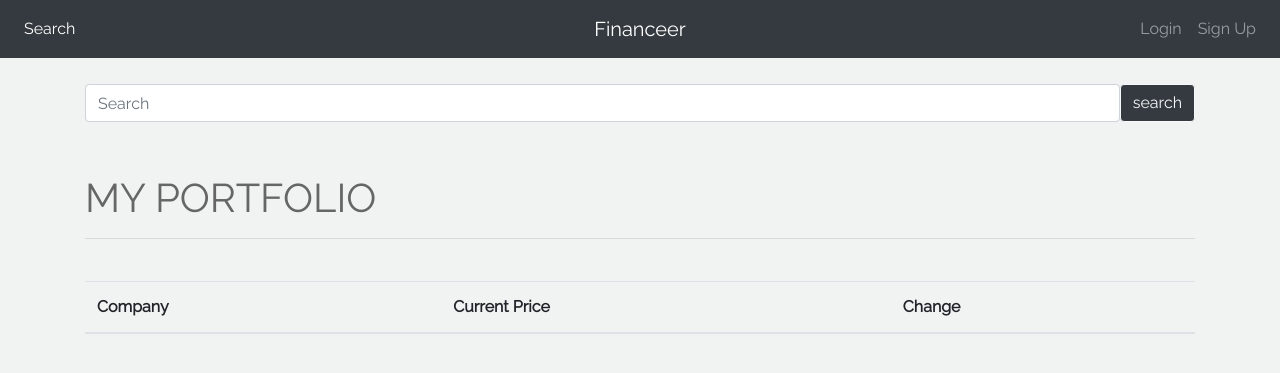
After one commit to Tomd304/Financeer, a Flask app: page /portfolio in a window 1280 px wide. The commit adds this page. Shown: the top 373 px of the page. Run offline with Flask 2, Linux system fonts and the light colour scheme; lists and menus that the app fills with data are empty; some libraries are stand-ins or nearby versions.

Commit message:
Search flask logic improved, portfolio buttons and db added
Flask logic for returning the search results is now simplified. Function seperated to return list of dictionary of companies to display, called everytime a search is made or a button is pressed. Portfolio database added, search page only adds stock info, quantities are to be added to db from the portfolio page

```diff
--- a/app.py
+++ b/app.py
@@ -5,7 +5,7 @@ It contains the definition of routes and views for the application.
 
 from flask import Flask, render_template, session, request, flash, redirect, g
 from werkzeug.security import generate_password_hash, check_password_hash
-from helpers import password_check, login_required, get_db, query_db, check_signup_details, check_login_details, store_session, watchlist_add, get_watchlist, get_prices, watchlist_remove, add_to_stockdb, get_price
+from helpers import password_check, login_required, get_db, query_db, check_signup_details, check_login_details, store_session, watchlist_add, get_watchlist, get_prices, watchlist_remove, add_to_stockdb, get_price, portfolio_add, get_portfolio, portfolio_remove
 from helpers import currency, percentage
 from datetime import timedelta
 import sqlite3, yfinance as yf, requests, json
@@ -44,51 +44,31 @@ def home():
 @app.route('/search', defaults={'ticker' : None}, methods=["GET", "POST"])
 @app.route('/search/<ticker>')
 def search(ticker):
+    if request.method == "GET":
+        if session["search_change"] == True:
+            session["search_change"] = False
+            getsearchlist(session["search_term"])
+            return render_template("search.html", data = session["last_search"])
+        return render_template("search.html")
+
     if request.method == "POST":
         if ("search" in request.form):
-            #grabs search term from search bar
-            search_term = request.form["search"]
-            #yahoo search endpoint
-            url = "https://query2.finance.yahoo.com/v1/finance/search"
-            #yahoo search endpoint params - limited to 7 results??
-            params = {'q': search_term, 'quotesCount': 7, 'newsCount': 0}
-            #grabs request
-            r = requests.get(url, params=params)
-            #converts json to python object (useful info in quotes)
-            data = r.json()
-            #grab watchlist from DB
-            watchlist = get_watchlist()
-            for watched in watchlist:
-                for company in data["quotes"]:
-                    if company["symbol"] in watched["symbol"]:
-                        company["watchlist"] = True
-            if search_term == '':
-                session["last_search"] = None
-            else:
-                session["last_search"] = data["quotes"]
+            session["search_term"] = request.form["search"]
+            getsearchlist(session["search_term"])
             return render_template("search.html", data = session["last_search"])
-        elif ("watch" in request.form):
-            watchlist_add(request.form['watch'])
-            for i in range(len(session["last_search"])):
-                if (session["last_search"][i]["symbol"] == request.form['watch']):
-                    session["last_search"][i]["watchlist"] = True
-                    session["last_search"] = session["last_search"]
-            #for company in session["last_search"]:
-            #    if (company["symbol"] == request.form['watch']):
-            #        company["watchlist"] = True
-            return render_template("search.html", data = session["last_search"])
-        elif ("removewatch" in request.form):
-            watchlist_remove(request.form['removewatch'])
 
-            for i in range(len(session["last_search"])):
-                if (session["last_search"][i]["symbol"] == request.form['removewatch']):
-                    session["last_search"][i]["watchlist"] = None
-                    session["last_search"] = session["last_search"]
 
-            #for company in session["last_search"]:
-            #    if (company["symbol"] == request.form['removewatch']):
-            #        company["watchlist"] = None
-            return render_template("search.html", data = session["last_search"])
+        if request.method == "POST":
+            if ("watch" in request.form):
+                watchlist_add(request.form['watch'])
+            elif ("removewatch" in request.form):
+                watchlist_remove(request.form['removewatch'])
+            elif ("portfolio" in request.form):
+                portfolio_add(request.form['portfolio'])
+            elif ("removeportfolio" in request.form):
+                portfolio_remove(request.form['removeportfolio'])
+            session["search_change"] = True
+            return redirect('search')
 
 
 @app.route('/stock', defaults={'ticker' : None}, methods=["GET", "POST"])
@@ -110,7 +90,6 @@ def stock(ticker):
         for comp in watch:
             if ticker == comp["symbol"]:
                 watched = True
-
 
     return render_template("stock.html", company=company, price=price, watched=watched)
 
@@ -134,7 +113,14 @@ def watchlist():
         session["watchlist"] = dict
         return render_template('watchlist.html', companies=session["watchlist"])
 
+@app.route('/portfolio', methods=["GET", "POST"])
+def portfolio():
 
+    if request.method == "POST":
+        if ("portfolio" in request.form):
+            portfolio_add(ticker)
+
+    return render_template('portfolio.html')
 
 
 @app.route('/login', methods=["GET", "POST"])
@@ -184,7 +170,33 @@ def logout():
     session.clear()
     return redirect('/')
 
+def getsearchlist(search_term):
+    #yahoo search endpoint
+    url = "https://query2.finance.yahoo.com/v1/finance/search"
+    #yahoo search endpoint params - limited to 7 results??
+    params = {'q': search_term, 'quotesCount': 7, 'newsCount': 0}
+    #grabs request
+    r = requests.get(url, params=params)
+    #converts json to python object (useful info in quotes)
+    data = r.json()
+    #grab watchlist from DB
+    watchlist = get_watchlist()
+    portfolio = get_portfolio()
+    session["search_term"] = search_term
 
+    #pulls watchlist and portfolio list and creates datalist and stores in user session
+    for company in data["quotes"]:
+        for watched in watchlist:
+            if company["symbol"] == watched["symbol"]:
+                company["watchlist"] = True
+                print(company)
+        for iportfolio in portfolio:
+            if company["symbol"] == iportfolio["symbol"]:
+                company["portfolio"] = True
+    if search_term == '':
+        session["last_search"] = None
+    else:
+        session["last_search"] = data["quotes"]
 
 if __name__ == '__main__':
     import os
--- a/static/styles.css
+++ b/static/styles.css
@@ -160,3 +160,8 @@ body {
 .negative {
     color: red;
 }
+
+td form .form-control {
+    display:inline-block;
+    width: 92.81px;
+}
--- a/templates/layout.html
+++ b/templates/layout.html
@@ -8,7 +8,7 @@
     <link rel="stylesheet" href="https://stackpath.bootstrapcdn.com/bootstrap/4.3.1/css/bootstrap.min.css" integrity="sha384-ggOyR0iXCbMQv3Xipma34MD+dH/1fQ784/j6cY/iJTQUOhcWr7x9JvoRxT2MZw1T" crossorigin="anonymous">
     <link rel="stylesheet" type="text/css" href="\static\styles.css" />
     <title>{% block title %}{% endblock %}</title>
-    {% block script %} {% endblock %}
+
 </head>
 
 <body>
@@ -36,8 +36,7 @@
                         </a>
                         <div class="dropdown-menu" aria-labelledby="dropdownMenuLink">
                             <a class="dropdown-item" href="{{ url_for('watchlist') }}">My Watchlist</a>
-                            <a class="dropdown-item" href="#">Another action</a>
-                            <a class="dropdown-item" href="#">Something else here</a>
+                            <a class="dropdown-item" href="{{ url_for('portfolio') }}">My Portfolio</a>
                             <a class="dropdown-item" href="{{ url_for('logout') }}">Logout</a>
                         </div>
                     </div>
@@ -78,7 +77,9 @@
     <script src="https://code.jquery.com/jquery-3.3.1.slim.min.js" integrity="sha384-q8i/X+965DzO0rT7abK41JStQIAqVgRVzpbzo5smXKp4YfRvH+8abtTE1Pi6jizo" crossorigin="anonymous"></script>
     <script src="https://cdnjs.cloudflare.com/ajax/libs/popper.js/1.14.7/umd/popper.min.js" integrity="sha384-UO2eT0CpHqdSJQ6hJty5KVphtPhzWj9WO1clHTMGa3JDZwrnQq4sF86dIHNDz0W1" crossorigin="anonymous"></script>
     <script src="https://stackpath.bootstrapcdn.com/bootstrap/4.3.1/js/bootstrap.min.js" integrity="sha384-JjSmVgyd0p3pXB1rRibZUAYoIIy6OrQ6VrjIEaFf/nJGzIxFDsf4x0xIM+B07jRM" crossorigin="anonymous"></script>
+    <script src="https://cdn.jsdelivr.net/npm/chart.js"></script>
     <!--My JS-->
+    {% block script %} {% endblock %}
     <!--<script src="/static/main.js"></script>-->
 </body>
 
--- /dev/null
+++ b/templates/portfolio.html
@@ -0,0 +1,44 @@
+{% extends "layout_search.html" %}
+
+{% block title %} Portfolio {% endblock %}
+
+{% block script %}{% endblock %}
+
+{% block body %}
+<div class="container">
+    <h1>MY PORTFOLIO</h1>
+    <hr /><br />
+
+    <table class="table">
+        <thead>
+            <tr>
+                <th scope="col">Company</th>
+                <th scope="col">Current Price</th>
+                <th scope="col">Change</th>
+            </tr>
+        </thead>
+        <tbody>
+            {% for company in companies %}
+            <tr>
+                <td><a href="/stock/{{company.symbol}}">{{company.name}} ({{company.symbol}})</a></td>
+                <td>{{company.price | currency(company.currency)}}</td>
+                {% if company.daily_change > 0 %}
+                <td class="positive">
+                    {% elif company.daily_change < 0 %}
+                <td class="negative">
+                    {% elif company.daily_change == 0 %}
+                <td>
+                    {% endif %}
+                    {{company.daily_change | currency(company.currency)}} ({{company.perc_daily_change | percentage}})
+                </td>
+
+                <td><form method="post"><button class="btn btn-small btn-danger center" name="removewatch" value="{{company.symbol}}">-</button></form></td>
+            </tr>
+            {% endfor %}
+
+        </tbody>
+    </table>
+</div>
+
+
+{% endblock %}
--- a/to do.txt
+++ b/to do.txt
@@ -1,5 +1,7 @@
-FINISH INDIVIDUAL STOCK PAGE - , FIX PRICE CHANGE FOR INDEX SECURITIES, ADD GRAPHS
+FINISH INDIVIDUAL STOCK PAGE - ADD GRAPHS
 
 MAKE AN AUTO SUGGEST SEARCH BAR
 
 BIG ACTION - ADD PORTFOLIO SECTION TO SITE THEN INTEGRATE INTO SEARCH / INDIVIDUAL STOCK PAGES
+
+Fix HTML titles
```
Also changed, not shown: helpers.py (+20 -0 lines), templates/search.html (+7 -3 lines), templates/stock.html (+40 -18 lines), financeer.db, 1 other file. Lines whose indentation alone changed are shown as unchanged.
